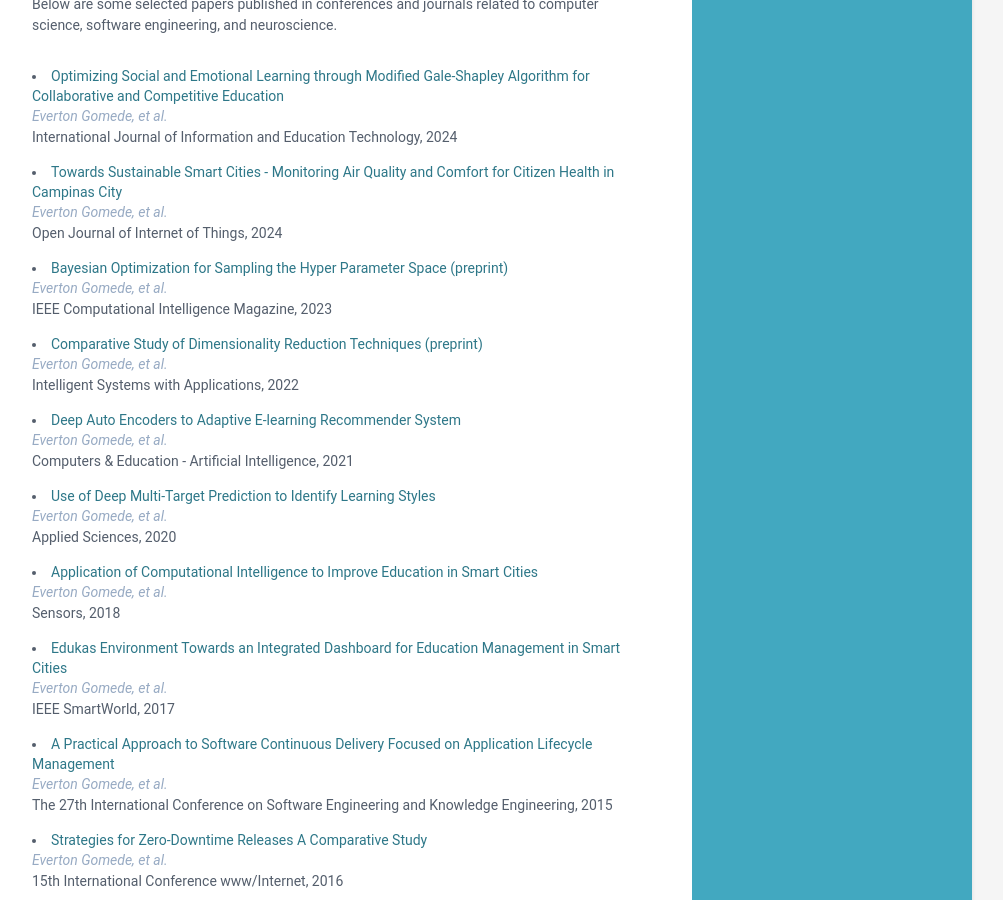
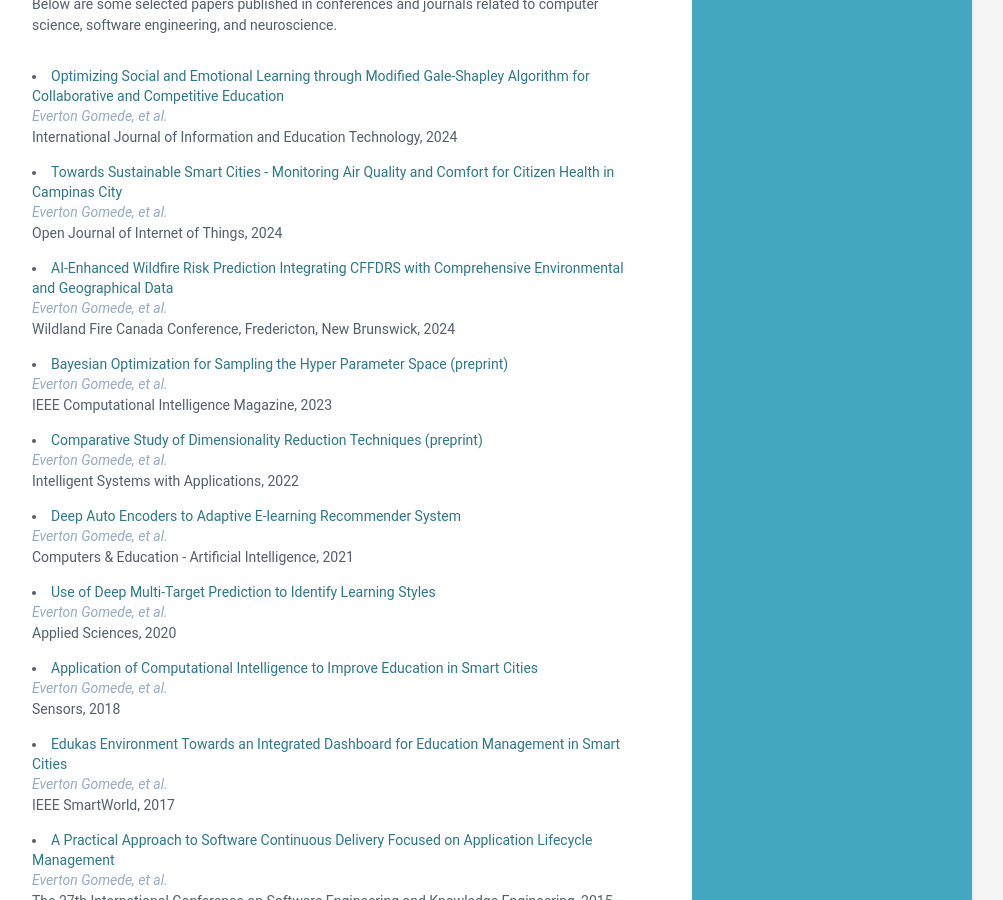
Before and after one commit to gomede/gomede.github.io, a Jekyll site: the page built from index.html, in a window 1280 px wide and 900 px high, scrolled down 3275 px. Shown: the whole window, without its empty margins (168-1171 px from the left). Built offline with Jekyll 4.4.1, drawn with Linux system fonts in a browser that asks for light colours.

Commit message:
Update data.yml

```diff
--- a/_data/data.yml
+++ b/_data/data.yml
@@ -334,6 +334,11 @@
         conference: Open Journal of Internet of Things, 2024
         link: "www.ronpub.com/ojiot"
 
+      - title: AI-Enhanced Wildfire Risk Prediction Integrating CFFDRS with Comprehensive Environmental and Geographical Data
+        authors: Everton Gomede, et al.
+        conference: Wildland Fire Canada Conference, Fredericton, New Brunswick, 2024
+        link: "https://wildlandfirecanada.com/"
+
       - title: Bayesian Optimization for Sampling the Hyper Parameter Space (preprint)
         authors: Everton Gomede, et al.
         conference: IEEE Computational Intelligence Magazine, 2023
```
